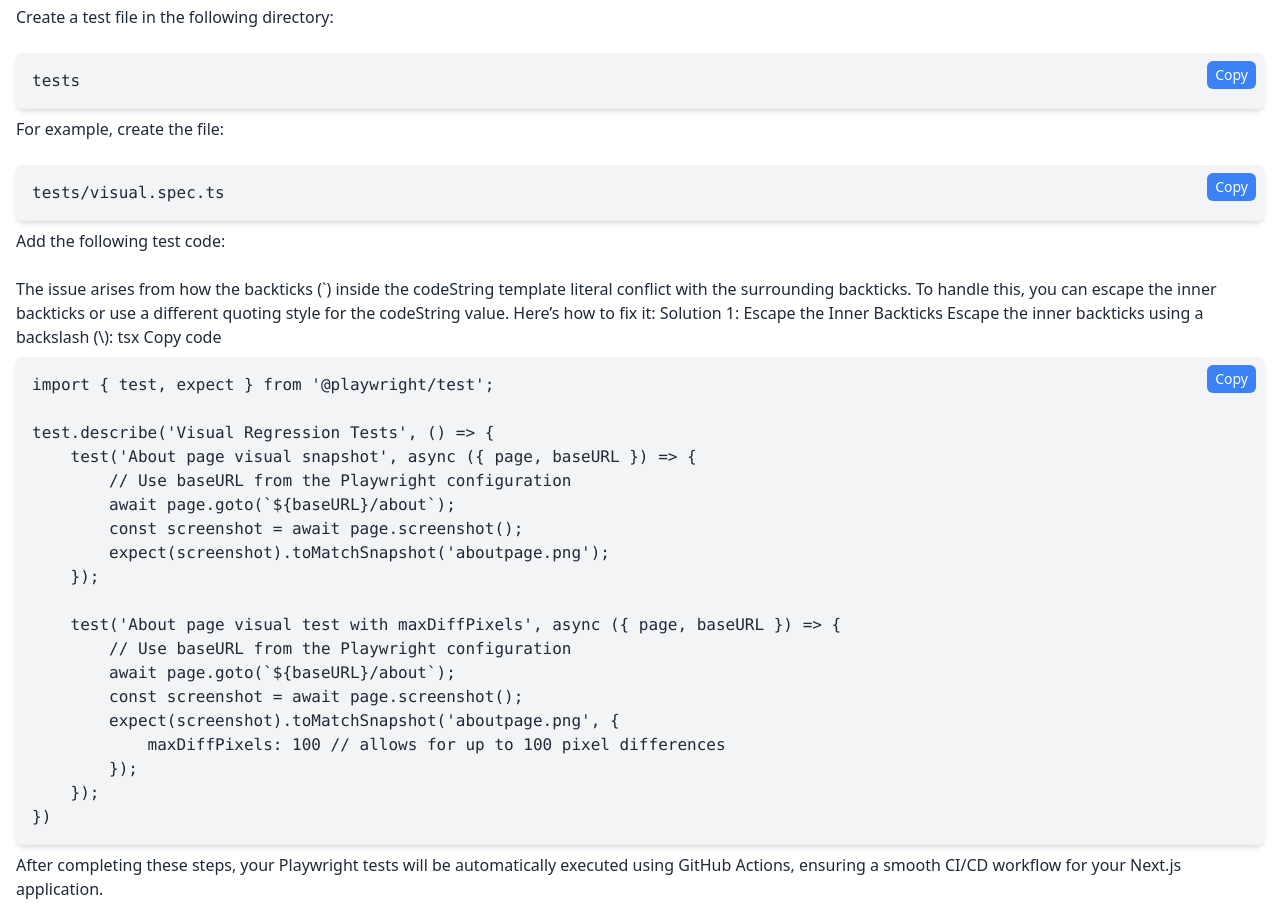
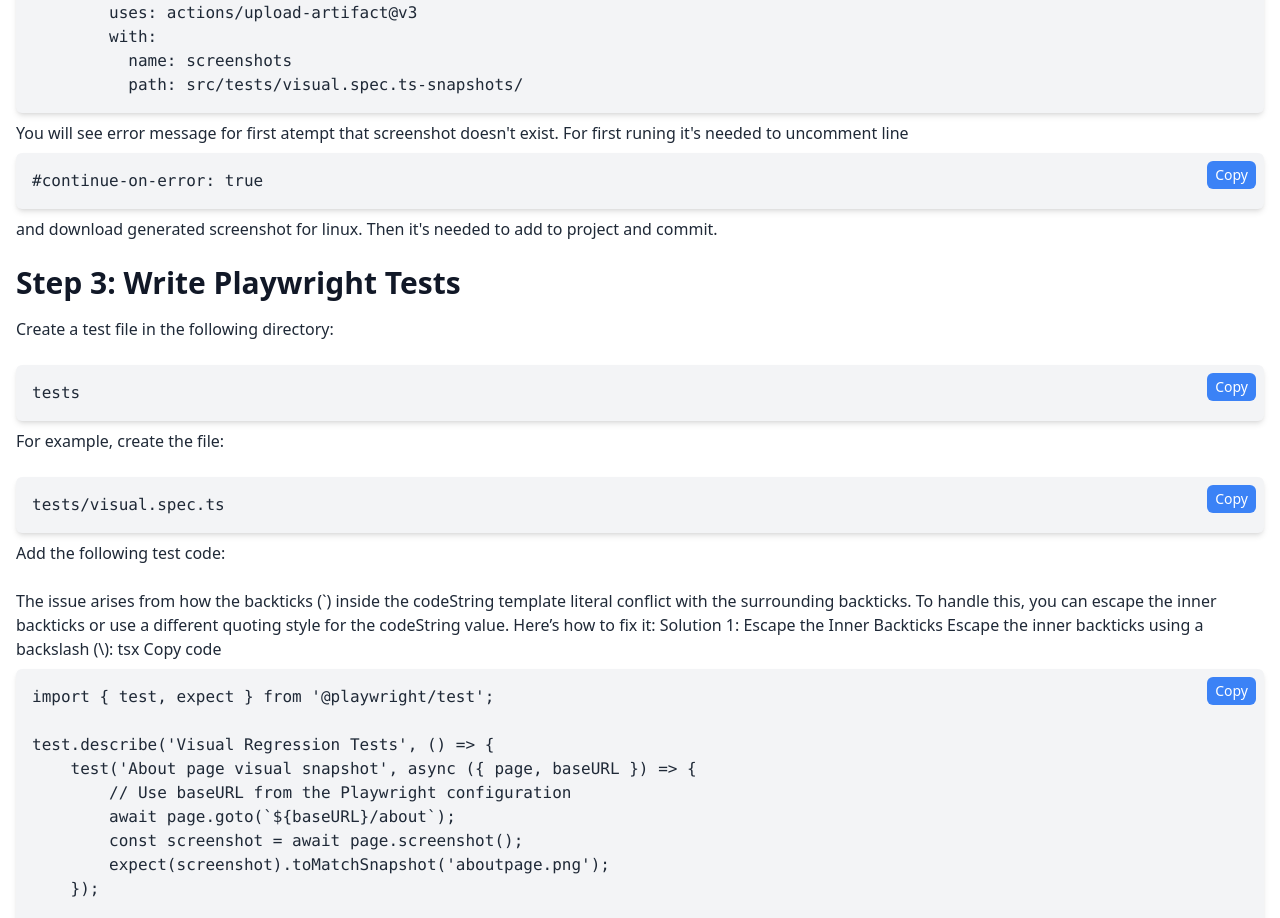
Before and after one commit to juvezz/sergeipetrukhin, a Next.js app: page /github-actions in a window 1280 px wide. Shown: the part 1923-2841 px from the top of the page. Built offline with nearby package versions, Linux system fonts and the light colour scheme.

Commit message:
add snapshot

```diff
--- a/src/app/github-actions/page.tsx
+++ b/src/app/github-actions/page.tsx
@@ -74,14 +74,25 @@ jobs:
         run: npm install
 
       - name: Install Playwright Browsers
-        run: npx playwright install --with-deps
+        run: npx playwright install chromium
 
       - name: Build the Next.js app
         run: npm run build
 
       - name: Run Playwright tests
-        run: npx playwright test src/tests/visual.spec.ts`} />
+        run: npx playwright test src/tests/visual.spec.ts
+        #continue-on-error: true
 
+      - name: Upload test screenshots as artifacts
+        uses: actions/upload-artifact@v3
+        with:
+          name: screenshots
+          path: src/tests/visual.spec.ts-snapshots/`} />
+            <div>You will see error message for first atempt that screenshot doesn't exist.
+                For first runing it's needed to uncomment line <CodeBlock codeString={`#continue-on-error: true`}/> and download generated screenshot for linux.
+                Then it's needed to add to project and commit.
+            </div>
+            <br></br>
             <h2 className="text-2xl md:text-3xl font-semibold mb-4 text-gray-900 dark:text-gray-100">Step 3: Write Playwright Tests</h2>
             <p className="mb-6">
                 Create a test file in the following directory:
```
Also changed, not shown: src/tests/visual.spec.ts-snapshots/aboutpage-linux.png (added).
